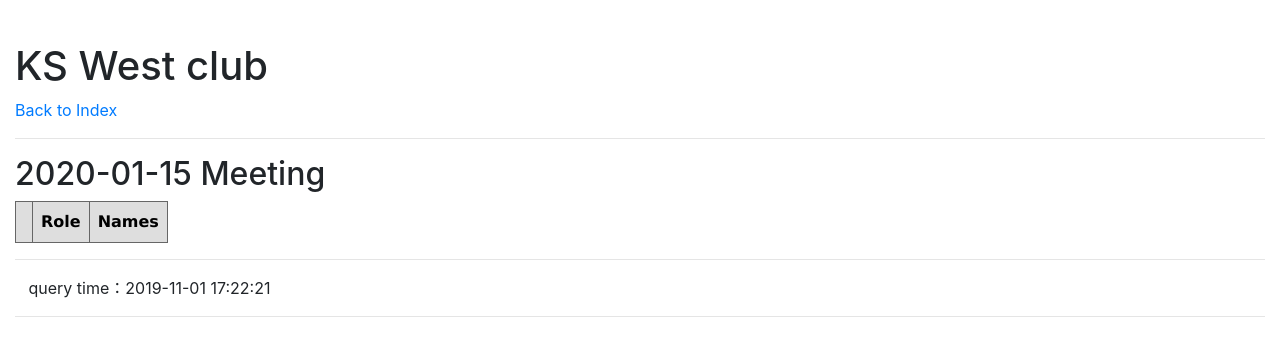
After one commit to twoutlook/jungle123-case005, a Django app: page /rolecnt/2020-01-15/ in a window 1280 px wide. The commit adds this page. Shown: the top 356 px of the page. Run offline with Django 3.2, Linux system fonts and the light colour scheme; tables that the repository leaves empty hold one stand-in row (values such as "Sample post"); lists and menus that the app fills with data are empty; some libraries are stand-ins or nearby versions.

Commit message:
show ver2

```diff
--- /dev/null
+++ b/case005/templates/case005/rolecnt_date.html
@@ -0,0 +1,33 @@
+{% extends 'case005/base.html' %}
+{% load static %}
+{% block content %}
+
+
+<a href='../'>Back to Index</a>
+<hr>
+<h2>{{key.date1}} Meeting </h2>
+<table class='gridtable'>
+    <tr>
+
+    <th></th>
+    <!-- <th>Date</th> -->
+    <!-- <th>Type</th> -->
+    <th>Role</th>
+    <!-- <th>Type</th> -->
+    <th>Names</th>
+
+    </tr>
+    {% for x in list1 %}
+    <tr>
+
+        <th>{{forloop.counter}} </th>
+        <td>{{x.role}} </td>
+        <td>{{x.names}} </td>
+        <!-- <td>{{x.member}} </td> -->
+        <!-- <td align='right'>  <a href='{{x.date1}}/'>{{x.headcnt}}</a> </td> -->
+     </tr>
+
+    {% endfor %}
+</table>
+
+{% endblock %}
--- a/case005/urls.py
+++ b/case005/urls.py
@@ -4,6 +4,8 @@ app_name = 'case002'
 
 urlpatterns = [
     path('s1/', views.s1, name='s1'),
+    path('rolecnt/', views.rolecnt, name='rolecnt'),
+    path('rolecnt/<date1>/', views.rolecnt_date, name='rolecnt_date'),
     path('headcnt/', views.headcnt, name='headcnt'),
     path('headcnt/<date1>/', views.headcnt_date, name='headcnt_date'),
     path('best/', views.best, name='best'),
--- a/case005/views.py
+++ b/case005/views.py
@@ -40,6 +40,36 @@ def headcnt(request):
     context = {'list1': list1}
     return render(request,getHtml('headcnt') , context)
 
+def rolecnt(request):
+    list1 = Data2.objects.exclude(role='---').exclude(role='Absence').values('date1').annotate(headcnt=Count('role',distinct=True))
+
+
+    # pivot_table = pivot(list1, 'date1', 'member', 'id',aggregation=Count)
+    # for x in pivot_table:
+    #     x['total']=x['Member']+x['Guest']
+
+    context = {'list1': list1}
+    return render(request,getHtml('rolecnt') , context)
+def rolecnt_date(request,date1):
+    list1 = Data2.objects.exclude(role='---').exclude(role='Absence').filter(date1=date1).values('role').annotate(rolecnt=Count('id')).order_by('role')
+    key={'date1':date1}
+
+    for x in list1:
+        role = x['role']
+        list2 = Data2.objects.exclude(role='---').exclude(role='Absence').filter(date1=date1,role=role)
+        names =''
+        for x2 in list2:
+            # print(x2.name)
+            names += "["+x2.name+"] "
+        x['names']= names
+    # pivot_table = pivot(list1, 'date1', 'member', 'id',aggregation=Count)
+    # for x in pivot_table:
+    #     x['total']=x['Member']+x['Guest']
+
+    context = {'list1': list1,'key':key}
+    return render(request,getHtml('rolecnt_date') , context)
+
+
 
 def headcnt_date(request,date1):
     list1 = Data2.objects.exclude(role='---').exclude(role='Absence').filter(date1=date1).values('name','member').annotate(rolecnt=Count('id')).order_by('name')
@@ -50,7 +80,7 @@ def headcnt_date(request,date1):
         list2 = Data2.objects.exclude(role='---').exclude(role='Absence').filter(date1=date1,name=name)
         roles =''
         for x2 in list2:
-            print(x2.role)
+            # print(x2.role)
             roles += "["+x2.role+"] "
         x['roles']= roles
     # pivot_table = pivot(list1, 'date1', 'member', 'id',aggregation=Count)
```
Also changed, not shown: case005/templates/case005/index.html (+22 -2 lines), case005/templates/case005/rolecnt.html (added, +29 -0 lines).
